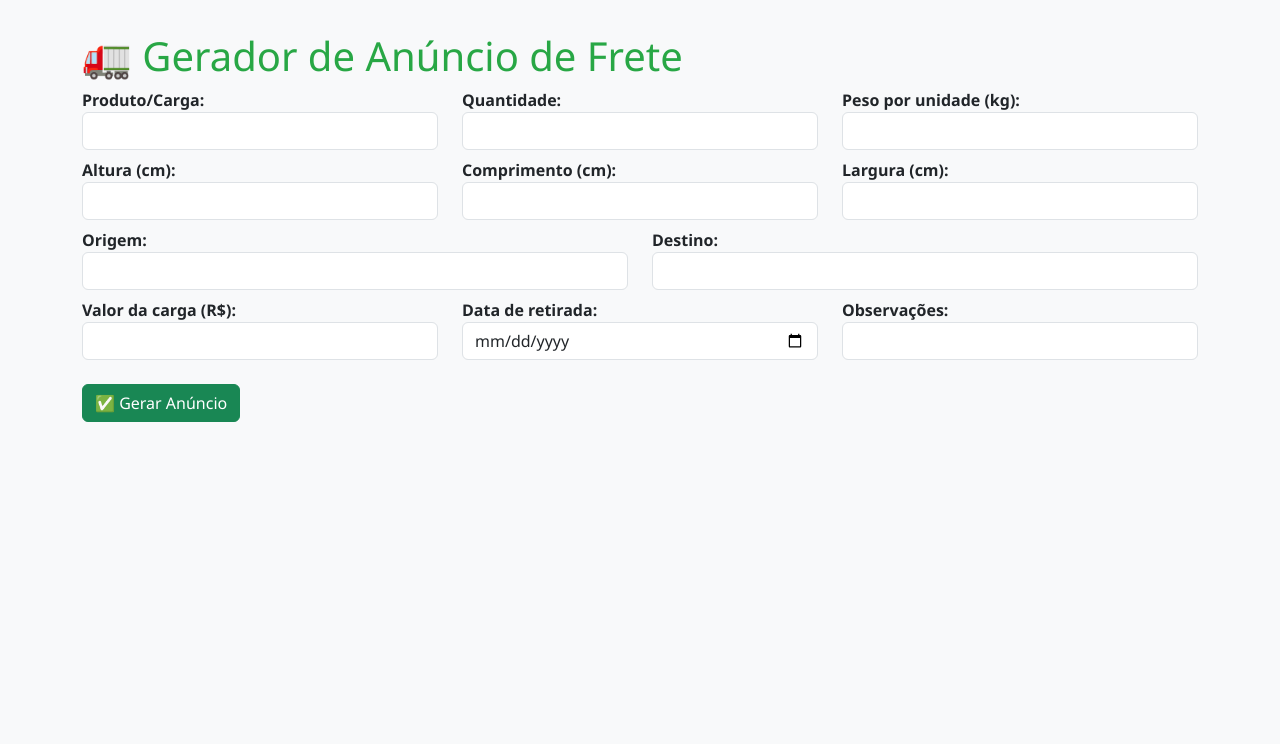
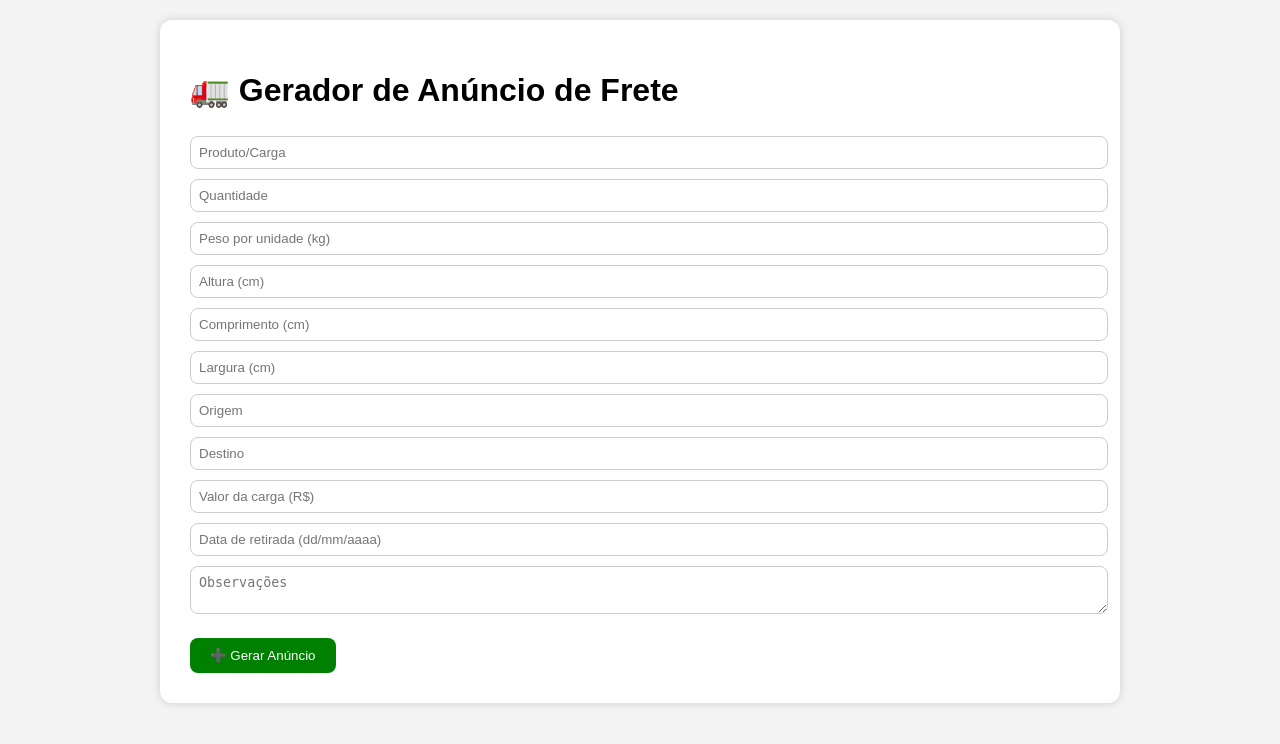
Before and after one commit to roberto36681250/simulador-de-frete, a FastAPI app: page / in a window 1280 px wide. Shown: the top 744 px of the page. Run offline with FastAPI, Linux system fonts and the light colour scheme.

Commit message:
Update form.html

```diff
--- a/templates/form.html
+++ b/templates/form.html
@@ -1,34 +1,45 @@
 <!DOCTYPE html>
-<html lang="pt-br">
+<html>
 <head>
     <meta charset="UTF-8">
     <title>Gerador de Anúncio de Frete</title>
-    <link href="https://cdn.jsdelivr.net/npm/bootstrap@5.3.0/dist/css/bootstrap.min.css" rel="stylesheet">
     <style>
         body {
-            background-color: #f8f9fa;
-            padding: 2rem;
-            font-family: 'Segoe UI', Tahoma, Geneva, Verdana, sans-serif;
+            font-family: Arial, sans-serif;
+            background: #f4f4f4;
+            margin: 0;
+            padding: 20px;
         }
-        h1 {
-            color: #28a745;
+        .container {
+            background: white;
+            padding: 30px;
+            border-radius: 12px;
+            max-width: 900px;
+            margin: auto;
+            box-shadow: 0 0 10px #ccc;
         }
-        label {
-            font-weight: bold;
+        input, textarea {
+            padding: 8px;
+            margin: 5px 0;
+            width: 100%;
+            border-radius: 8px;
+            border: 1px solid #ccc;
+        }
+        button {
+            background: green;
+            color: white;
+            padding: 10px 20px;
+            margin-top: 15px;
+            border: none;
+            border-radius: 8px;
+            cursor: pointer;
         }
         .resultado {
-            background-color: #ffffff;
-            border: 1px solid #dee2e6;
-            border-radius: 0.5rem;
-            padding: 1.5rem;
-            margin-top: 2rem;
-            box-shadow: 0 0 10px rgba(0,0,0,0.05);
-        }
-        .btn-success {
-            margin-top: 1rem;
-        }
-        .links {
-            margin-top: 1.5rem;
+            white-space: pre-wrap;
+            margin-top: 30px;
+            background: #f9f9f9;
+            padding: 20px;
+            border-radius: 12px;
         }
     </style>
 </head>
@@ -36,72 +47,24 @@
     <div class="container">
         <h1>🚛 Gerador de Anúncio de Frete</h1>
         <form method="post" action="/simular">
-            <div class="row mb-2">
-                <div class="col-md-4">
-                    <label>Produto/Carga:</label>
-                    <input type="text" class="form-control" name="produto" required>
-                </div>
-                <div class="col-md-4">
-                    <label>Quantidade:</label>
-                    <input type="number" class="form-control" name="quantidade" required>
-                </div>
-                <div class="col-md-4">
-                    <label>Peso por unidade (kg):</label>
-                    <input type="number" step="0.01" class="form-control" name="peso" required>
-                </div>
-            </div>
-
-            <div class="row mb-2">
-                <div class="col-md-4">
-                    <label>Altura (cm):</label>
-                    <input type="number" step="0.01" class="form-control" name="altura" required>
-                </div>
-                <div class="col-md-4">
-                    <label>Comprimento (cm):</label>
-                    <input type="number" step="0.01" class="form-control" name="comprimento" required>
-                </div>
-                <div class="col-md-4">
-                    <label>Largura (cm):</label>
-                    <input type="number" step="0.01" class="form-control" name="largura" required>
-                </div>
-            </div>
-
-            <div class="row mb-2">
-                <div class="col-md-6">
-                    <label>Origem:</label>
-                    <input type="text" class="form-control" name="origem" required>
-                </div>
-                <div class="col-md-6">
-                    <label>Destino:</label>
-                    <input type="text" class="form-control" name="destino" required>
-                </div>
-            </div>
-
-            <div class="row mb-2">
-                <div class="col-md-4">
-                    <label>Valor da carga (R$):</label>
-                    <input type="text" class="form-control" name="valor_nf" required>
-                </div>
-                <div class="col-md-4">
-                    <label>Data de retirada:</label>
-                    <input type="date" class="form-control" name="data_retirada" required>
-                </div>
-                <div class="col-md-4">
-                    <label>Observações:</label>
-                    <input type="text" class="form-control" name="observacoes">
-                </div>
-            </div>
-
-            <button type="submit" class="btn btn-success">✅ Gerar Anúncio</button>
+            <input type="text" name="produto" placeholder="Produto/Carga" required>
+            <input type="number" name="quantidade" placeholder="Quantidade" required>
+            <input type="number" name="peso" placeholder="Peso por unidade (kg)" step="any" required>
+            <input type="number" name="altura" placeholder="Altura (cm)" step="any" required>
+            <input type="number" name="comprimento" placeholder="Comprimento (cm)" step="any" required>
+            <input type="number" name="largura" placeholder="Largura (cm)" step="any" required>
+            <input type="text" name="origem" placeholder="Origem" required>
+            <input type="text" name="destino" placeholder="Destino" required>
+            <input type="number" name="valor_nf" placeholder="Valor da carga (R$)" step="any" required>
+            <input type="text" name="data" placeholder="Data de retirada (dd/mm/aaaa)" required>
+            <textarea name="observacoes" placeholder="Observações"></textarea>
+            <button type="submit">➕ Gerar Anúncio</button>
         </form>
 
         {% if resultado %}
             <div class="resultado">
-                {{ resultado | safe }}
-                <div class="links">
-                    📎 <a href="/gerar_pdf" target="_blank">PDF</a> |
-                    📤 <a href="{{ whatsapp_url }}" target="_blank">WhatsApp</a>
-                </div>
+                {{ resultado|safe }}
+                <p><a href="{{ whatsapp }}" target="_blank">📲 Compartilhar no WhatsApp</a></p>
             </div>
         {% endif %}
     </div>
```
